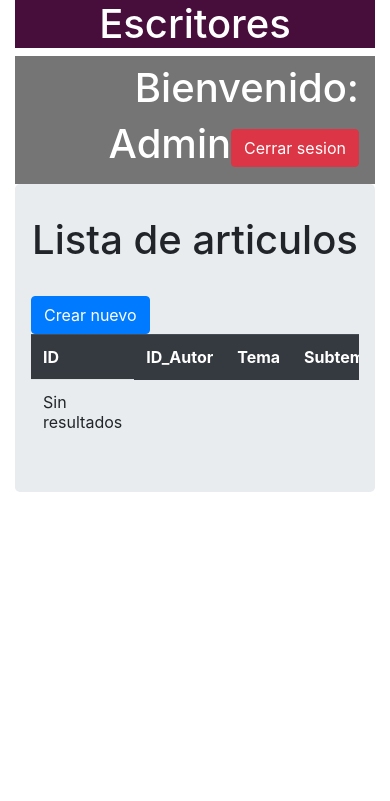
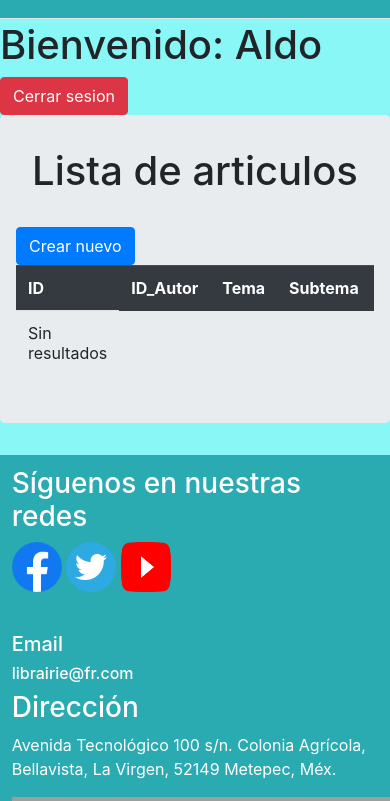
Before and after one commit to kiritozero117/proyecto-web, a PHP site: page /proyecto-web/ESCRITOR/index.php in a window 390 px wide; the page is wider, and only the part inside the window is pictured. Shown: the top 801 px of that part. Before the commit the page ends 492 px from the top of that part, so only its background shows below. Run offline with PHP 8.4, Linux system fonts and the light colour scheme; data that the repository does not hold is empty; some libraries are stand-ins or nearby versions; grey boxes are pictures that could not be loaded.

Commit message:
header y footer

```diff
--- /dev/null
+++ b/prograweb/ESCRITOR/css/templates.css
@@ -0,0 +1,46 @@
+header, footer{
+    background-color: #0d939dc4;
+}
+
+
+.bg-prim{
+    background-color: #0a81b1;
+    color: white;
+}
+.bg-second{
+    background-color: #1e68f1;
+    color: #0a8de5;
+}
+
+.card-second{
+    background-color: #8af7ee;
+    color: #0a70e5;
+    border-color: #0d2f9d;
+}
+
+body{
+    background-color: #8af7f7;
+}
+
+footer {
+    position: relative;
+    bottom: 0;
+    width: 100%;
+    color: white;
+    padding-top: 3%;
+    padding-left: 3%;
+    padding-right: 3%;
+    padding-bottom: 1%;
+}
+
+#detalles{
+    font-size: 24px;
+    font-weight: bold;
+
+}
+
+
+.responsive-iframe {
+    width: 100%;
+    height: auto;
+}
--- a/prograweb/ESCRITOR/index.php
+++ b/prograweb/ESCRITOR/index.php
@@ -4,38 +4,28 @@ session_start();
 
 // $usuarioingresado = $_SESSION['user'];
 ?>
-</body>
+
    <head>
-    <title>Title</title>
-    <!-- Required meta tags -->
+   <title>Escritores</title>
+   <link rel="icon" type="image/png" href="../../img/lib.png" />
     <meta charset="utf-8">
     <meta name="viewport" content="width=device-width, initial-scale=1, shrink-to-fit=no">
 
     <!-- Bootstrap CSS -->
     <link rel="stylesheet" href="https://stackpath.bootstrapcdn.com/bootstrap/4.3.1/css/bootstrap.min.css" integrity="sha384-ggOyR0iXCbMQv3Xipma34MD+dH/1fQ784/j6cY/iJTQUOhcWr7x9JvoRxT2MZw1T" crossorigin="anonymous">
+    <link rel="stylesheet" href="https://pro.fontawesome.com/releases/v5.10.0/css/all.css" integrity="sha384-AYmEC3Yw5cVb3ZcuHtOA93w35dYTsvhLPVnYs9eStHfGJvOvKxVfELGroGkvsg+p" crossorigin="anonymous" />
+    <link rel="stylesheet" href="/css/templates.css">
+    <link rel="stylesheet" href="/css/home.css">
    </head>
-  <body>
 
-    <!-- Optional JavaScript -->
-    <!-- jQuery first, then Popper.js, then Bootstrap JS -->
-    <script src="https://code.jquery.com/jquery-3.3.1.slim.min.js" integrity="sha384-q8i/X+965DzO0rT7abK41JStQIAqVgRVzpbzo5smXKp4YfRvH+8abtTE1Pi6jizo" crossorigin="anonymous"></script>
-    <script src="https://cdnjs.cloudflare.com/ajax/libs/popper.js/1.14.7/umd/popper.min.js" integrity="sha384-UO2eT0CpHqdSJQ6hJty5KVphtPhzWj9WO1clHTMGa3JDZwrnQq4sF86dIHNDz0W1" crossorigin="anonymous"></script>
-    <script src="https://stackpath.bootstrapcdn.com/bootstrap/4.3.1/js/bootstrap.min.js" integrity="sha384-JjSmVgyd0p3pXB1rRibZUAYoIIy6OrQ6VrjIEaFf/nJGzIxFDsf4x0xIM+B07jRM" crossorigin="anonymous"></script>
+
    </body>
   <body>
+  <?php include("./templates/header.php") ?>
+  <form method="POST">
 
-  <form method="POST">
-      <div class="container-fluid">
-            <div class="jumbotron-fluid" style="background-color: rgb(71, 13, 59);">
-                <h1 style="color: white" class="text-center">Escritores</h1>
-            </div>
-
-      <nav class="navbar justify-content-end navbar-dark" style="background-color:rgb(117, 117, 117);">
-      <h1 class="text-center" style="color: white" >Bienvenido:  </h1> <h1>  </h1>
       <?php
-
-
-                echo "<h1 style='color: white'> Admin </h1>";
+                echo "<h1 style='color: 'black'> Bienvenido:  Aldo </h1>";
                 ?>
                 <button class="btn btn-danger" type="submit" name="btncerrar">Cerrar sesion</button>
                 <?php
@@ -58,7 +48,7 @@ session_start();
          <?php
             if(isset($_POST['crear']))
             {
-                header('location: crear.php');
+                header('location: crear2.php');
             }
 
             if (isset($_POST['editar'])) {
@@ -148,7 +138,14 @@ session_start();
          ?>
 
       </div>
-      <script src="https://code.jquery.com/jquery-3.5.1.slim.min.js" integrity="sha384-DfXdz2htPH0lsSSs5nCTpuj/zy4C+OGpamoFVy38MVBnE+IbbVYUew+OrCXaRkfj" crossorigin="anonymous"></script>
-      <script src="https://cdn.jsdelivr.net/npm/bootstrap@4.6.0/dist/js/bootstrap.bundle.min.js" integrity="sha384-Piv4xVNRyMGpqkS2by6br4gNJ7DXjqk09RmUpJ8jgGtD7zP9yug3goQfGII0yAns" crossorigin="anonymous"></script>
+       <!--FOOTER-->
+    <?php include("./templates/footer.php") ?>
+
+<script src="https://code.jquery.com/jquery-3.3.1.slim.min.js" integrity="sha384-q8i/X+965DzO0rT7abK41JStQIAqVgRVzpbzo5smXKp4YfRvH+8abtTE1Pi6jizo" crossorigin="anonymous"></script>
+<script src="https://cdnjs.cloudflare.com/ajax/libs/popper.js/1.14.7/umd/popper.min.js" integrity="sha384-UO2eT0CpHqdSJQ6hJty5KVphtPhzWj9WO1clHTMGa3JDZwrnQq4sF86dIHNDz0W1" crossorigin="anonymous"></script>
+<script src="https://stackpath.bootstrapcdn.com/bootstrap/4.3.1/js/bootstrap.min.js" integrity="sha384-JjSmVgyd0p3pXB1rRibZUAYoIIy6OrQ6VrjIEaFf/nJGzIxFDsf4x0xIM+B07jRM" crossorigin="anonymous"></script>
+<script src="https://cdnjs.cloudflare.com/ajax/libs/bootbox.js/5.5.2/bootbox.min.js" integrity="sha512-RdSPYh1WA6BF0RhpisYJVYkOyTzK4HwofJ3Q7ivt/jkpW6Vc8AurL1R+4AUcvn9IwEKAPm/fk7qFZW3OuiUDeg==" crossorigin="anonymous" referrerpolicy="no-referrer"></script>
+
+
    </div>
  </body>
--- /dev/null
+++ b/prograweb/ESCRITOR/templates/footer.php
@@ -0,0 +1,33 @@
+<footer>
+
+    <div class="row">
+        <div class="col-md-3">
+            <h3>Síguenos en nuestras redes</h3>
+            <p>
+                <a href="https://www.facebook.com/"><img src="img/facebook.png" alt="facebook" height="50px" width="50px"></a>
+                <a href="https://twitter.com/"><img src="img/twitter.png" alt="twitter" height="50px" width="50px"></a>
+                <a href="https://www.youtube.com/"><img src="img/youtube.png" alt="youtube" height="50px" width="50px"></a>
+            </p>
+            <br>
+            <h5>Email</h5>
+            <h6>librairie@fr.com</h6>
+        </div>
+        <div class="col-md-6">
+            <h3>Dirección</h3>
+            <p>Avenida Tecnológico 100 s/n. Colonia Agrícola, Bellavista, La Virgen, 52149 Metepec, Méx.</p>
+            <iframe src="https://www.google.com/maps/embed?pb=!1m18!1m12!1m3!1d30135.69368711977!2d-99.5642541423584!3d19.24050041255212!2m3!1f0!2f0!3f0!3m2!1i1024!2i768!4f13.1!3m3!1m2!1s0x85cd8b100600c98d%3A0x50062df6247fdfb3!2sTecNM%20-%20Campus%20Instituto%20Tecnol%C3%B3gico%20de%20Toluca!5e0!3m2!1ses!2smx!4v1637347163293!5m2!1ses!2smx" width="400" height="300" style="border:0;" allowfullscreen="" loading="lazy"></iframe>
+        </div>
+        <div class="col-md-3">
+            <p><u>Términos y condiciones</u></p>
+        </div>
+    </div>
+    <hr>
+    <h5>&copy; 2022 Librairie Blog</h5>
+
+</footer>
+
+
+
+</body>
+
+</html>
--- /dev/null
+++ b/prograweb/ESCRITOR/templates/header.php
@@ -0,0 +1,48 @@
+
+<!doctype html>
+<html lang="es">
+
+<head>
+    <title>Librairie Blog</title>
+    <link rel="icon" type="image/png" href="img/icono.png" />
+    <meta charset="utf-8">
+    <meta name="viewport" content="width=device-width, initial-scale=1, shrink-to-fit=no">
+
+    <!-- Bootstrap CSS -->
+    <link rel="stylesheet" href="//cdn.datatables.net/1.10.25/css/jquery.dataTables.min.css">
+    <link rel="stylesheet" href="https://pro.fontawesome.com/releases/v5.10.0/css/all.css" integrity="sha384-AYmEC3Yw5cVb3ZcuHtOA93w35dYTsvhLPVnYs9eStHfGJvOvKxVfELGroGkvsg+p" crossorigin="anonymous" />
+
+
+    <!-- Optional JavaScript -->
+    <!-- jQuery first, then Popper.js, then Bootstrap JS -->
+    <script src="https://code.jquery.com/jquery-3.6.0.min.js" integrity="sha256-/xUj+3OJU5yExlq6GSYGSHk7tPXikynS7ogEvDej/m4=" crossorigin="anonymous"></script>
+    <script src="https://cdnjs.cloudflare.com/ajax/libs/popper.js/1.14.7/umd/popper.min.js" integrity="sha384-UO2eT0CpHqdSJQ6hJty5KVphtPhzWj9WO1clHTMGa3JDZwrnQq4sF86dIHNDz0W1" crossorigin="anonymous"></script>
+    <script src="https://cdnjs.cloudflare.com/ajax/libs/popper.js/1.14.7/umd/popper.min.js" integrity="sha384-UO2eT0CpHqdSJQ6hJty5KVphtPhzWj9WO1clHTMGa3JDZwrnQq4sF86dIHNDz0W1" crossorigin="anonymous"></script>
+    <link rel="stylesheet" href="https://stackpath.bootstrapcdn.com/bootstrap/4.3.1/css/bootstrap.min.css" integrity="sha384-ggOyR0iXCbMQv3Xipma34MD+dH/1fQ784/j6cY/iJTQUOhcWr7x9JvoRxT2MZw1T" crossorigin="anonymous">
+    <script src="https://cdnjs.cloudflare.com/ajax/libs/bootbox.js/5.5.2/bootbox.min.js" integrity="sha512-RdSPYh1WA6BF0RhpisYJVYkOyTzK4HwofJ3Q7ivt/jkpW6Vc8AurL1R+4AUcvn9IwEKAPm/fk7qFZW3OuiUDeg==" crossorigin="anonymous" referrerpolicy="no-referrer"></script>
+    <script src="//cdn.datatables.net/1.10.25/js/jquery.dataTables.min.js"></script>
+    <link rel="stylesheet" href="css/templates.css">
+
+
+</head>
+
+<body>
+    <header>
+        <nav class="navbar navbar-expand-lg navbar-dark" style="display:flexbox;">
+            <!-- Navbar links -->
+            <div class="collapse navbar-collapse" id="collapsibleNavbar">
+                <!-- Brand -->
+                <a class="navbar-brand" href="home.php"><img src="img/lib.png" alt="logo" width="125px" height="60px"></a>
+                <h1>Escritores</h1>
+                <ul class="navbar-nav mr-auto mt-2 mt-lg-0">
+                </ul>
+
+
+
+
+        </nav>
+
+        <hr style="background-color:white; margin-bottom: 2px; margin-top: 2px;">
+
+
+    </header>
```
Also changed, not shown: prograweb/ESCRITOR/crear2.php (added, +134 -0 lines), prograweb/ESCRITOR/css/comentarios.css (added, +71 -0 lines), prograweb/ESCRITOR/css/eliminar.css (added, +21 -0 lines), prograweb/ESCRITOR/css/home.css (added, +44 -0 lines), prograweb/ESCRITOR/img/ae.jpg (added), prograweb/ESCRITOR/img/af.jpg (added), prograweb/ESCRITOR/img/berkeley.jpg (added), prograweb/ESCRITOR/img/dilettante.jpg (added), prograweb/ESCRITOR/img/facebook.png (added), prograweb/ESCRITOR/img/lib.png (added), prograweb/ESCRITOR/img/ofr.jpg (added), prograweb/ESCRITOR/img/opt.jpg (added), prograweb/ESCRITOR/img/td.jpg (added), prograweb/ESCRITOR/img/twitter.png (added), 2 more files. Lines whose indentation alone changed are shown as unchanged.
